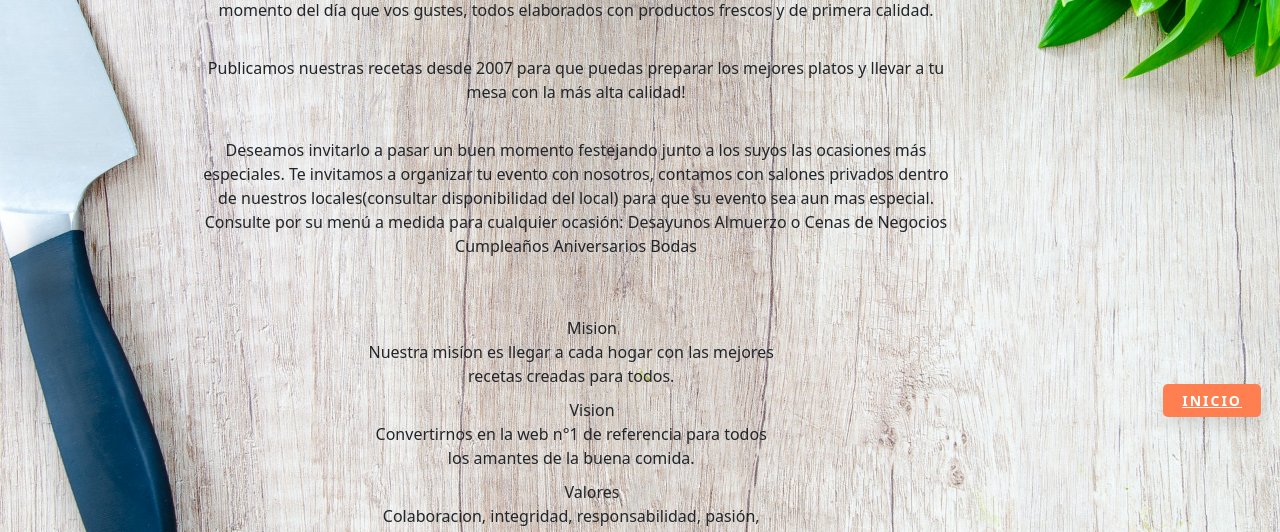
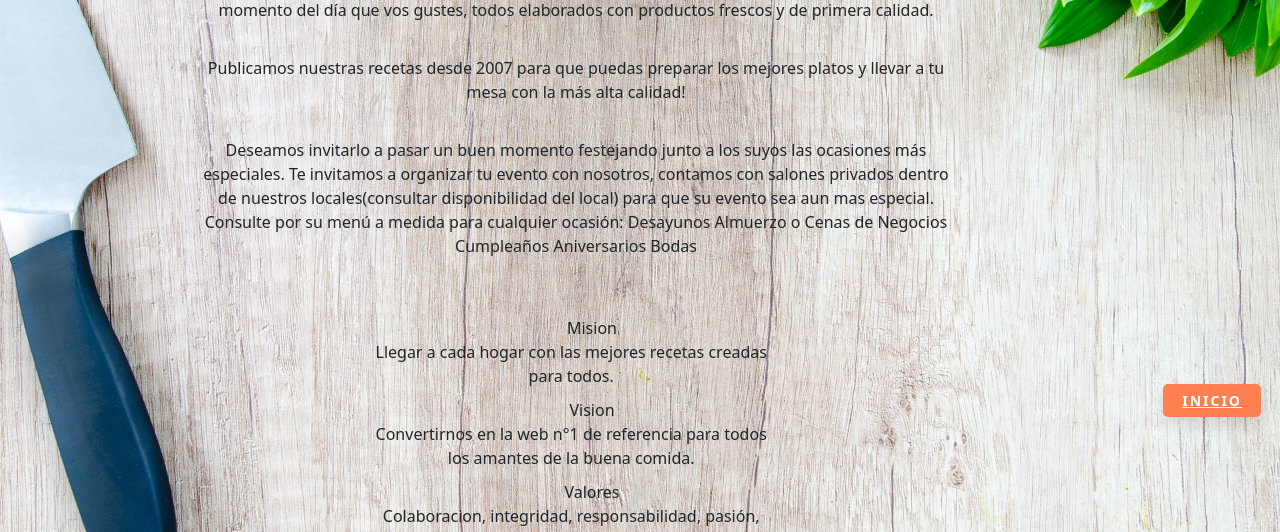
Before and after one commit to Marianoarossi/TercerEntrega, a website: page pages/nosotros.html in a window 1280 px wide. Shown: the part 268-800 px from the top of the page. Drawn offline with nearby package versions, Linux system fonts and the light colour scheme; a web font is replaced by a local one.

Commit message:
se arregla texto de nosotros (mal ortografia)

```diff
--- a/pages/nosotros.html
+++ b/pages/nosotros.html
@@ -102,7 +102,7 @@
                 <li>
                     Mision
                     <ul class="main_textoNosotros">
-                        <li>Nuestra misíon es llegar a cada hogar con las mejores recetas creadas para todos.</li>
+                        <li>Llegar a cada hogar con las mejores recetas creadas para todos.</li>
                     </ul>
                 </li>
 
```
